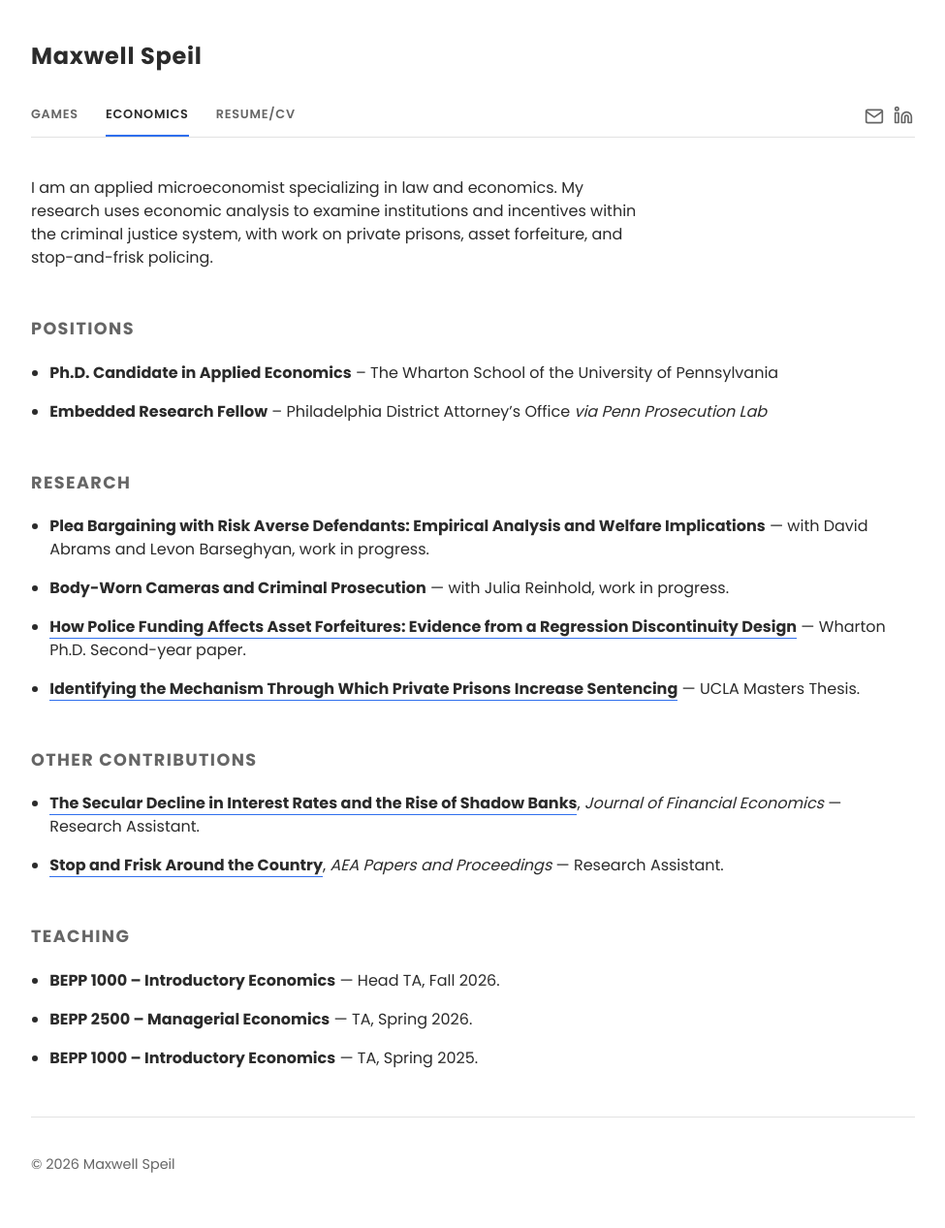
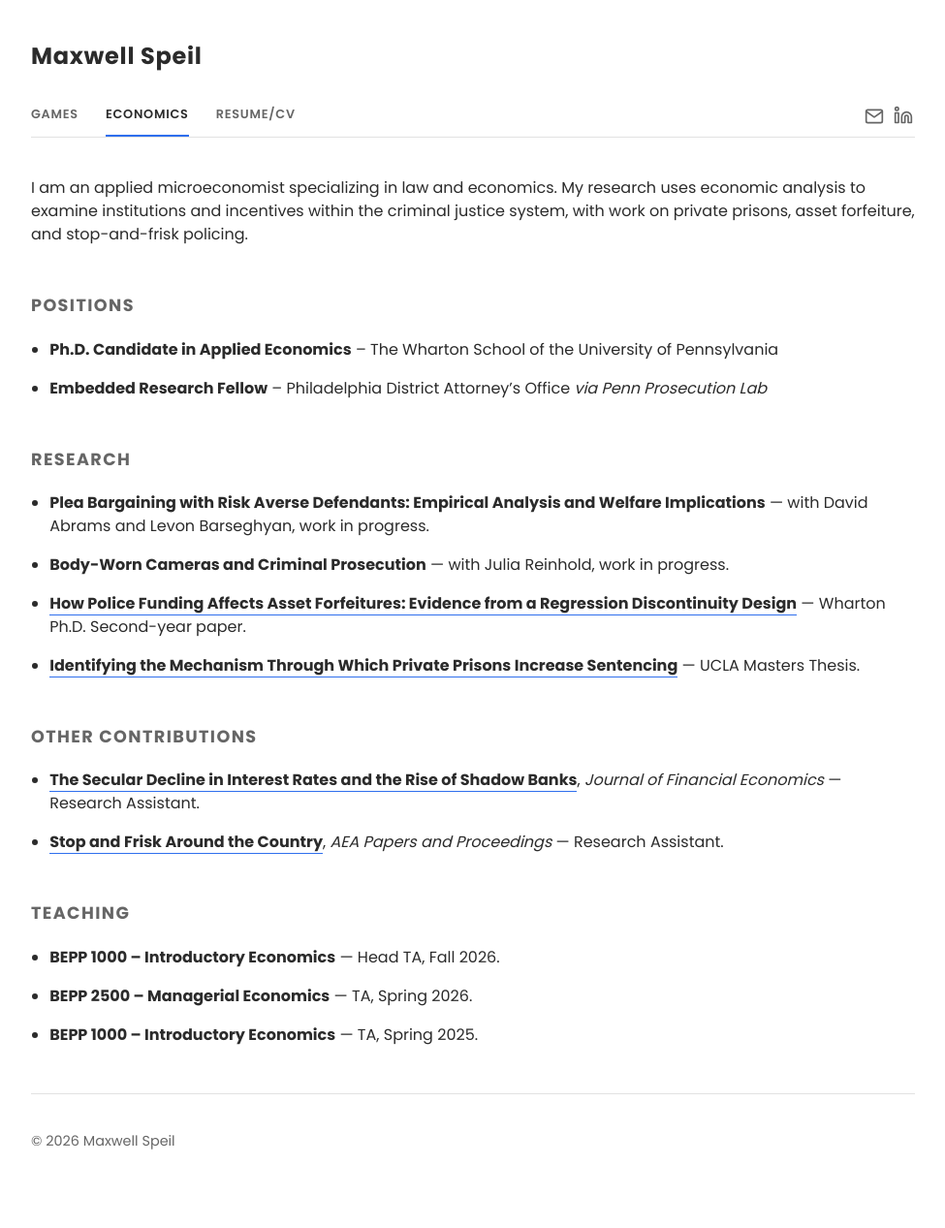
Before and after one commit to mspeil/mspeil.github.io, a Jekyll site: the page built from economics.html, in a window 1280 px wide. Shown: the whole page at 97% size, without its empty margins (152-1127 px from the left). Built offline with Jekyll 4.4.1, drawn with Linux system fonts in a browser that asks for light colours; after the commit the page ends 1243 px from its top, so only the background shows below that.

Commit message:
Let Economics intro blurb span full page width
Co-Authored-By: Claude Sonnet 5 <noreply@anthropic.com>

```diff
--- a/assets/css/style.css
+++ b/assets/css/style.css
@@ -272,7 +272,6 @@ header.site-header h1 {
 
 /* Economics page */
 .econ-intro {
-  max-width: 640px;
   margin: 0 0 48px;
 }
 
```
